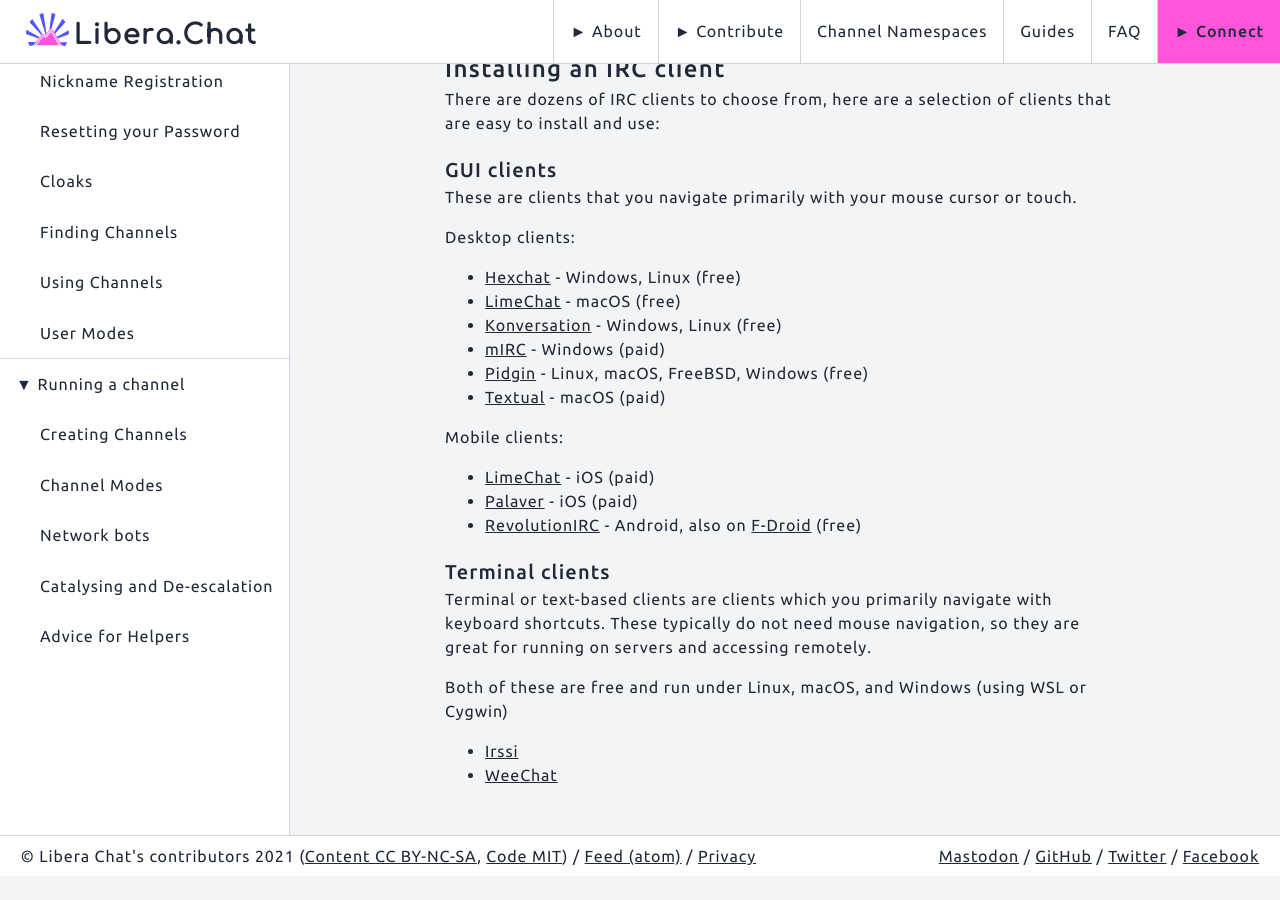
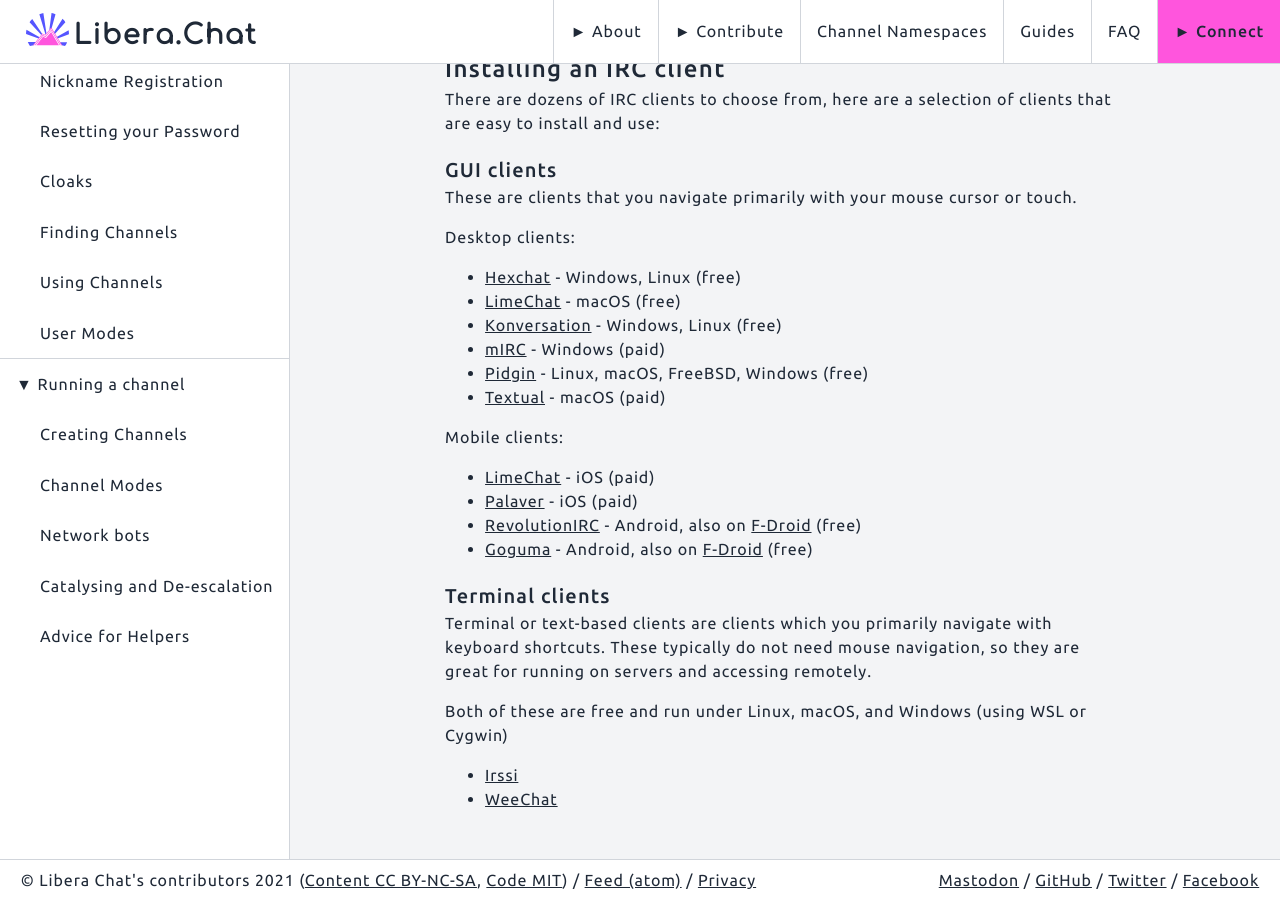
Before and after one commit to Libera-Chat/libera-chat.github.io, a Jekyll site: the page built from content/_guides/clients.md, in a window 1280 px wide and 900 px high, scrolled down 575 px. Built offline with Jekyll 4.4.1, drawn with Linux system fonts in a browser that asks for light colours; before the commit the page ends 1451 px from its top, so only the background shows below that.

Commit message:
Add the Goguma Android IRC client
While the goal of the list is not to be exhaustive, Goguma is a
simple and intuitive client that can be a great choice for new
IRC users on Android.

```diff
--- a/content/_guides/clients.md
+++ b/content/_guides/clients.md
@@ -52,6 +52,8 @@
 - [Palaver](https://apps.apple.com/us/app/palaver/id538073623) - iOS (paid)
 - [RevolutionIRC](https://play.google.com/store/apps/details?id=io.mrarm.irc)
 \- Android, also on [F-Droid](https://f-droid.org/packages/io.mrarm.irc/) (free)
+- [Goguma](https://sr.ht/~emersion/goguma/)
+\- Android, also on [F-Droid](https://fdroid.emersion.fr/#goguma-nightly) (free)
 
 ### Terminal clients
 
```
